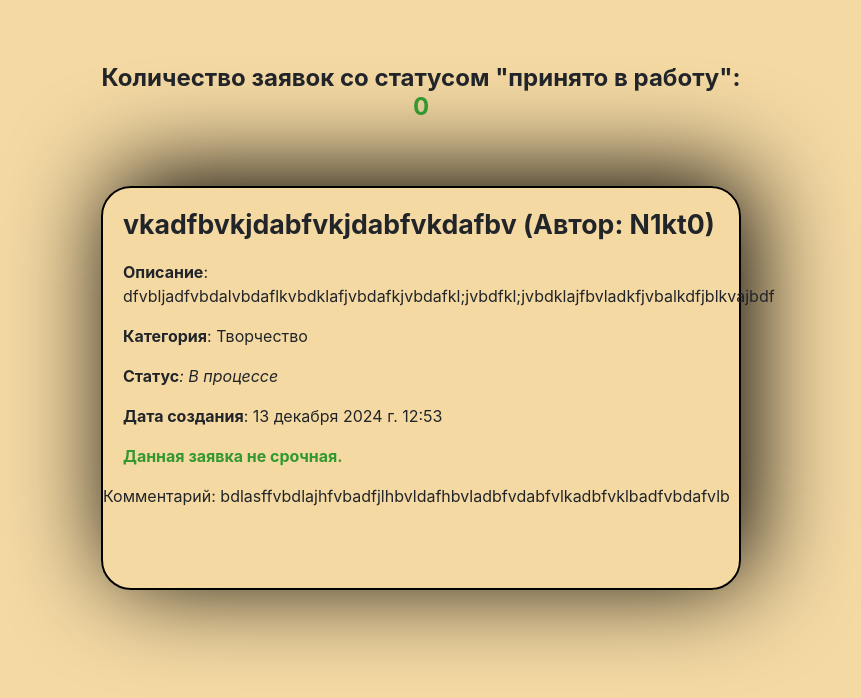
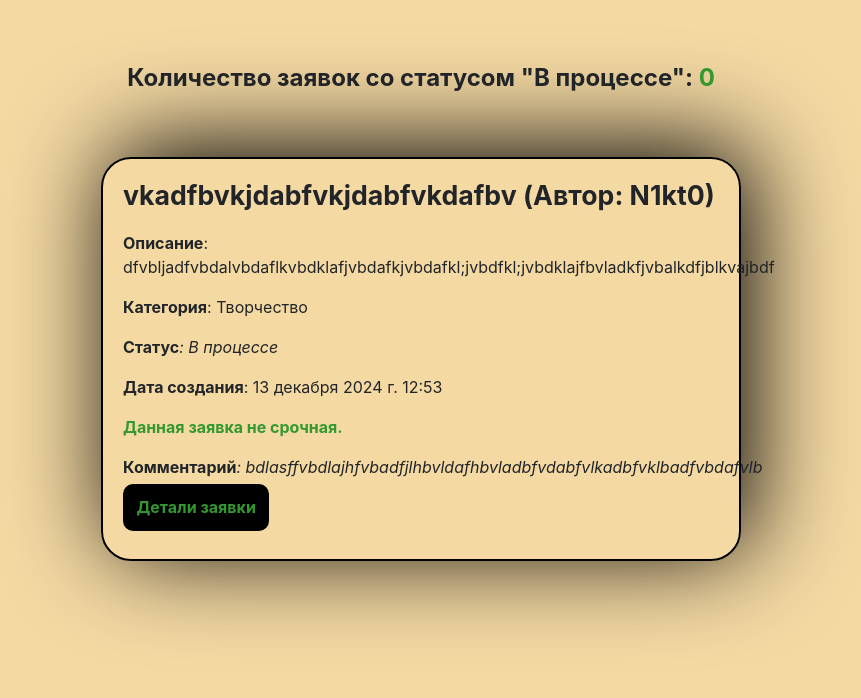
Before and after one commit to FireN1kto/Design_pro2.0, a Django app: page / in a window 1280 px wide. Shown: the part 50-748 px from the top of the page, without its empty margins (219-1080 px from the left). Run offline with Django 5.2, Linux system fonts and the light colour scheme; data comes from the database, SQL or seed files in the repository; both versions use the stored data as it was after the commit; some libraries are stand-ins or nearby versions; grey boxes are pictures that could not be loaded.

Commit message:
Доделал доп задание; сделал страницу с деталями заявки и добавил туда цену заявки

```diff
--- a/AppDesign/models.py
+++ b/AppDesign/models.py
@@ -2,6 +2,7 @@ from django.db import models
 from django.contrib.auth.models import AbstractUser
 from django.dispatch import Signal
 from django.core.exceptions import ValidationError
+from django.core.validators import MinValueValidator, MaxValueValidator
 
 user_registrated = Signal()
 
@@ -45,7 +46,14 @@ class InteriorDesignRequest(models.Model):
     status = models.CharField(max_length=20, choices=STATUS_CHOICES, default='Новая', verbose_name="Статус")
     user = models.ForeignKey(AdvUser ,on_delete=models.CASCADE)
     is_urgent = models.BooleanField(default=False, verbose_name='Срочность')
-    comment = models.TextField(blank=True, null=True)
+    comment = models.TextField(blank=True, null=True, verbose_name ='Комментарий')
+    price = models.DecimalField(
+        max_digits=10,
+        decimal_places=2,
+        default=0.00,
+        verbose_name="Цена заявки",
+        validators=[MinValueValidator(0)]
+    )
 
     def __str__(self):
-        return f"Заявка от {self.name}, Статус {self.status}"
+        return f"Заявка от {self.name}, Статус {self.status}, Цена: {self.price}"
--- a/AppDesign/static/main/style.css
+++ b/AppDesign/static/main/style.css
@@ -90,12 +90,12 @@ main > div > div {
     font-weight: bold;
     font-size: 20pt;
     margin-bottom: 3%;
-    padding-top: 20px;
-    padding-left: 20px;
+    margin-top: 20px;
+    margin-left: 20px;
 }
 
 .request-description {
-    padding-left: 20px;
+    margin-left: 20px;
 }
 
 .request-description > span {
@@ -103,7 +103,7 @@ main > div > div {
 }
 
 .request-category {
-    padding-left: 20px;
+    margin-left: 20px;
 }
 
 .request-category > span {
@@ -112,7 +112,7 @@ main > div > div {
 
 .request-status {
     font-style: italic;
-    padding-left: 20px;
+    margin-left: 20px;
 }
 
 .request-status > span {
@@ -125,13 +125,13 @@ main > div > div {
 }
 
 .request-date {
-    padding-left: 20px;
+    margin-left: 20px;
 }
 
 .request-urgent {
     font-weight: bold;
     color: #32982F;
-    padding-left: 20px;
+    margin-left: 20px;
 }
 
 .request-image > img {
@@ -218,6 +218,82 @@ main > div > div {
 }
 
 .request-comment {
-    padding: 20px;
+    margin-left: 20px;
     font-style: italic;
 }
+
+.go_detail {
+    margin-left: 20px;
+    background: black;
+    padding: 2%;
+    border-radius: 10px;
+    text-decoration: none;
+    color: #32982F;
+    font-weight: bold;
+}
+
+.go_detail:hover {
+    background: #32982F;
+    color: black;
+    text-decoration: none;
+    box-shadow: inset -5px 10px 10px rgba(0,0,0,0.25);
+}
+
+.go_detail:active {
+    background: #32982F;
+    color: #FFFFFF;
+    text-decoration: none;
+}
+
+.buttons {
+    display: flex;
+    width: 100%;
+    justify-content: space-around;
+}
+
+.buttons > a {
+    background: black;
+    padding: 1%;
+    border-radius: 10px;
+    text-decoration: none;
+    color: #32982F;
+    font-weight: bold;
+}
+
+.buttons > a:hover {
+    background: #32982F;
+    color: black;
+    text-decoration: none;
+    box-shadow: inset -5px 10px 10px rgba(0,0,0,0.25);
+}
+
+.buttons > a:active {
+    background: black;
+    color: #FFFFFF;
+    text-decoration: none;
+}
+
+.back2 {
+    background: black;
+    padding: 1%;
+    border-radius: 10px;
+    text-decoration: none;
+    color: #32982F;
+    font-weight: bold;
+    width: 10%;
+    text-align: center;
+    margin-left: 45%;
+}
+
+.back2:hover {
+    background: #32982F;
+    color: black;
+    text-decoration: none;
+    box-shadow: inset -5px 10px 10px rgba(0,0,0,0.25);
+}
+
+.back2:active {
+    background: black;
+    color: #FFFFFF;
+    text-decoration: none;
+}
--- a/AppDesign/templates/catalog/index.html
+++ b/AppDesign/templates/catalog/index.html
@@ -5,7 +5,7 @@
 
 {% block content %}
 <div>
-    <h4 class="counter">Количество заявок со статусом "принято в работу": <span>{{ accepted_requests_count }}</span></h4>
+    <h4 class="counter">Количество заявок со статусом "В процессе": <span>{{ accepted_requests_count }}</span></h4>
     {% for request in requests %}
         <div>
             <div class="request-card">
@@ -22,8 +22,9 @@
                     <p class="request-urgent">Данная заявка не срочная.</p>
                 {% endif %}
                 {% if request.status == 'В процессе' %}
-                    <p><span>Комментарий</span>: {{ request.comment }}</p>
+                    <p class="request-comment"><span>Комментарий</span>: {{ request.comment }}</p>
                 {% endif %}
+                <a href="{% url 'catalog:request_detail'  request.id  %}" class="go_detail"> Детали заявки</a>
             </div>
             {% if request.design_image %}
                 <div class="request-image"><img src="{{request.design_image.url}}" alt="Изображение помещения"></div>
--- a/AppDesign/templates/catalog/profile.html
+++ b/AppDesign/templates/catalog/profile.html
@@ -48,6 +48,7 @@
                   {% if request.status == 'В процессе' %}
                     <p class="request-comment"><span>Комментарий</span>: {{ request.comment }}</p>
                   {% endif %}
+                  <a href="{% url 'catalog:request_detail'  request.id  %}" class="go_detail"> Детали заявки</a>
                 </div>
                 {% if request.design_image %}
                     <div class="request-image"><img src="{{request.design_image.url}}" alt="Изображение помещения"></div>
--- a/AppDesign/urls.py
+++ b/AppDesign/urls.py
@@ -1,5 +1,5 @@
 from django.urls import path
-from .views import index, BBLoginView, profile, BBLogoutView, RegisterUserView, RegisterDoneView, create_request, delete_request
+from .views import index, BBLoginView, profile, BBLogoutView, RegisterUserView, RegisterDoneView, create_request, delete_request, request_detail
 
 app_name = 'AppDesign'
 
@@ -12,4 +12,5 @@ urlpatterns = [
     path('accounts/register/done/', RegisterDoneView.as_view(), name='register_done'),
     path('create-request', create_request, name='create_requests'),
     path('delete-request/', delete_request, name='delete_request'),
+    path('request/<int:request_id>/', request_detail, name='request_detail'),
 ]
--- a/AppDesign/views.py
+++ b/AppDesign/views.py
@@ -103,3 +103,7 @@ def delete_request(request):
         return redirect('catalog:profile')
 
     return render(request, 'catalog/delete_request.html', {'user_requests': user_requests})
+
+def request_detail(request, request_id):
+    request_instance = get_object_or_404(InteriorDesignRequest, id=request_id)
+    return render(request, 'catalog/request_detail.html', {'request': request_instance})
```
Also changed, not shown: AppDesign/templates/catalog/request_detail.html (added, +28 -0 lines), db.sqlite3.
